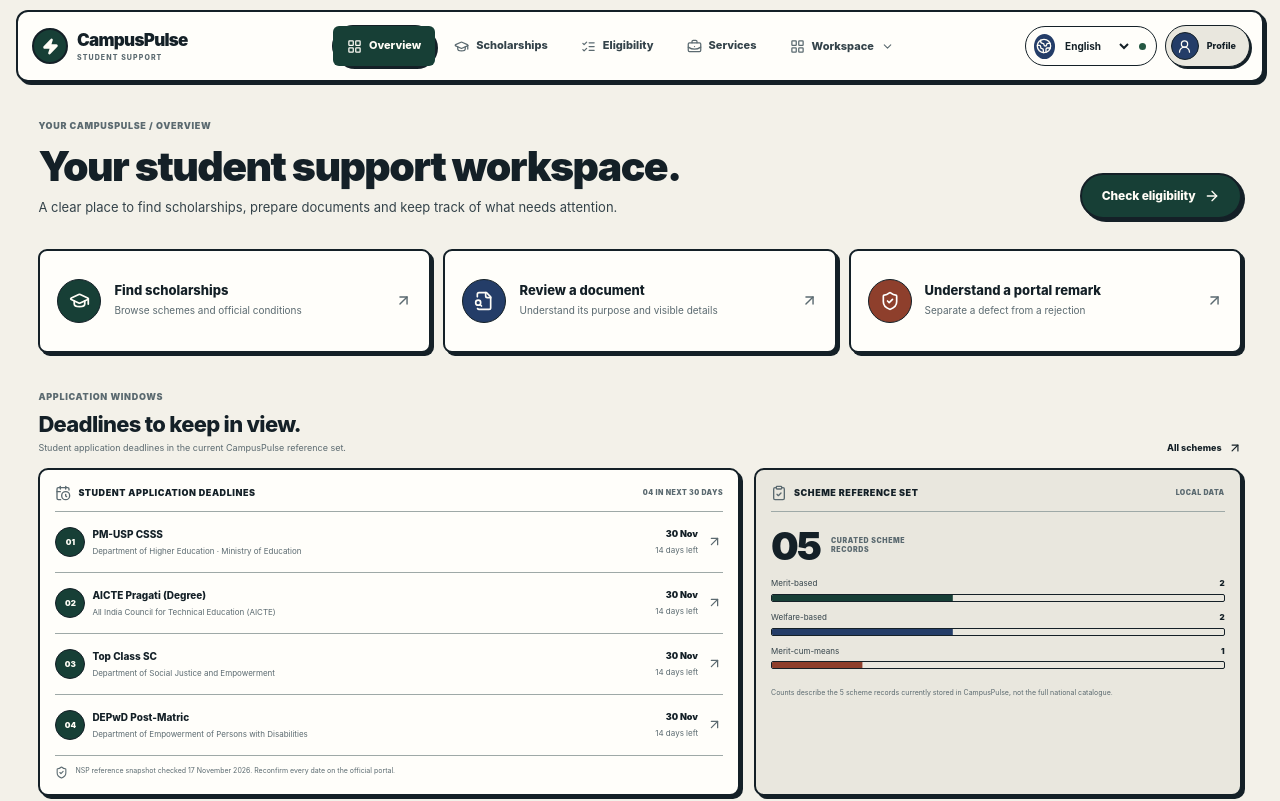
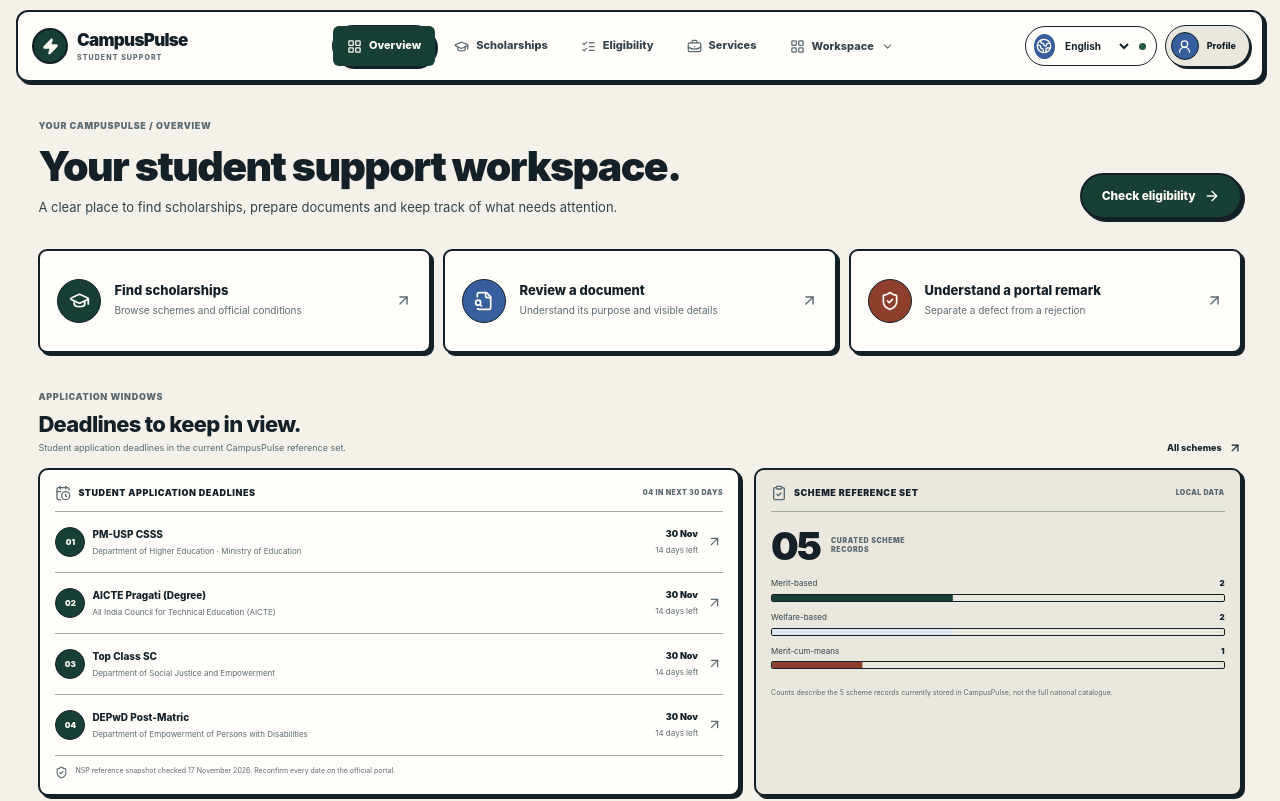
Before and after one commit to mdibrahim-ux/CampusPulse, a Next.js app: page /dashboard in a window 1280 px wide. Shown: the top 801 px of the page. Built offline with nearby package versions, Linux system fonts and the light colour scheme.

Commit message:
style: refine contrast and circular controls in neo-brutalist palette

```diff
--- a/app/globals.css
+++ b/app/globals.css
@@ -17,7 +17,7 @@
   --cp-accent-strong:#245B4D;
   --cp-on-accent:#FFFDF6;
   --cp-accent-light:#DCE8DE;
-  --cp-blue:#243D68;
+  --cp-blue:#DCE4F2;
   --cp-blue-strong:#385F9D;
   --cp-blue-light:#DCE4F2;
   --cp-warm:#F1D8C6;
@@ -972,3 +972,34 @@ select{padding-right:36px}
   .scheme-detail-section{padding:15px}
   .office-finder{padding:14px}
 }
+
+
+/* Contrast pass for saturated surfaces and single-theme navigation. */
+::selection{background:var(--cp-accent);color:var(--cp-on-accent)}
+.shell-profile:hover,.shell-profile.active{background:var(--cp-accent);color:var(--cp-on-accent)}
+.shell-profile:hover .shell-avatar,.shell-profile.active .shell-avatar{border-color:var(--cp-on-accent)}
+.shell-avatar{background:var(--cp-blue-strong);color:var(--cp-on-accent)}
+.mobile-menu-button{background:var(--cp-accent);color:var(--cp-on-accent)}
+.workspace-menu-icon{background:var(--cp-accent-light);color:var(--cp-accent)}
+.language-control-icon{background:var(--cp-blue-strong);color:var(--cp-on-accent)}
+.button-secondary,.button-light{background:var(--cp-blue-strong);color:var(--cp-on-accent)}
+.button-secondary:hover,.button-light:hover{background:#1B3158;color:#fff}
+.quick-card-blue .overview-quick-icon,.reminder-mark,.office-finder-mark,
+.service-card-top>svg,.services-callouts svg,.profile-tip,.profile-avatar-large{
+  background:var(--cp-blue-strong);color:var(--cp-on-accent)
+}
+.profile-tip .eyebrow,.profile-tip h3,.profile-tip p{color:var(--cp-on-accent)}
+.scheme-category,.result-status{background:var(--cp-blue-strong);color:var(--cp-on-accent)}
+.checker-step-tab.complete{background:var(--cp-blue-strong);color:var(--cp-on-accent)}
+.checker-step-tab.complete .checker-step-tab-icon{background:var(--cp-surface);color:var(--cp-text)}
+.checker-aside-steps>div.active>span,.checker-aside-steps>div.done>span{background:var(--cp-accent);color:var(--cp-on-accent)}
+.criteria-list li>span{background:var(--cp-accent);color:var(--cp-on-accent)}
+.analysis-badge{background:var(--cp-accent);color:var(--cp-on-accent)}
+.mobile-navigation-section>a.active{background:var(--cp-accent);color:var(--cp-on-accent)}
+.mobile-navigation-section>a.active>svg{color:var(--cp-on-accent)}
+.document-option.checked{background:var(--cp-accent-light);border-color:var(--cp-accent);color:var(--cp-text)}
+.document-option.checked b,.document-option.checked small{color:var(--cp-text)}
+.profile-avatar-large{border-color:var(--cp-border);color:var(--cp-on-accent)}
+.directory-filter-list button:hover,.service-categories button:hover{background:var(--cp-blue);color:var(--cp-text)}
+.mobile-navigation-tools{grid-template-columns:1fr}
+.directory-search button{border-radius:50%}
```
